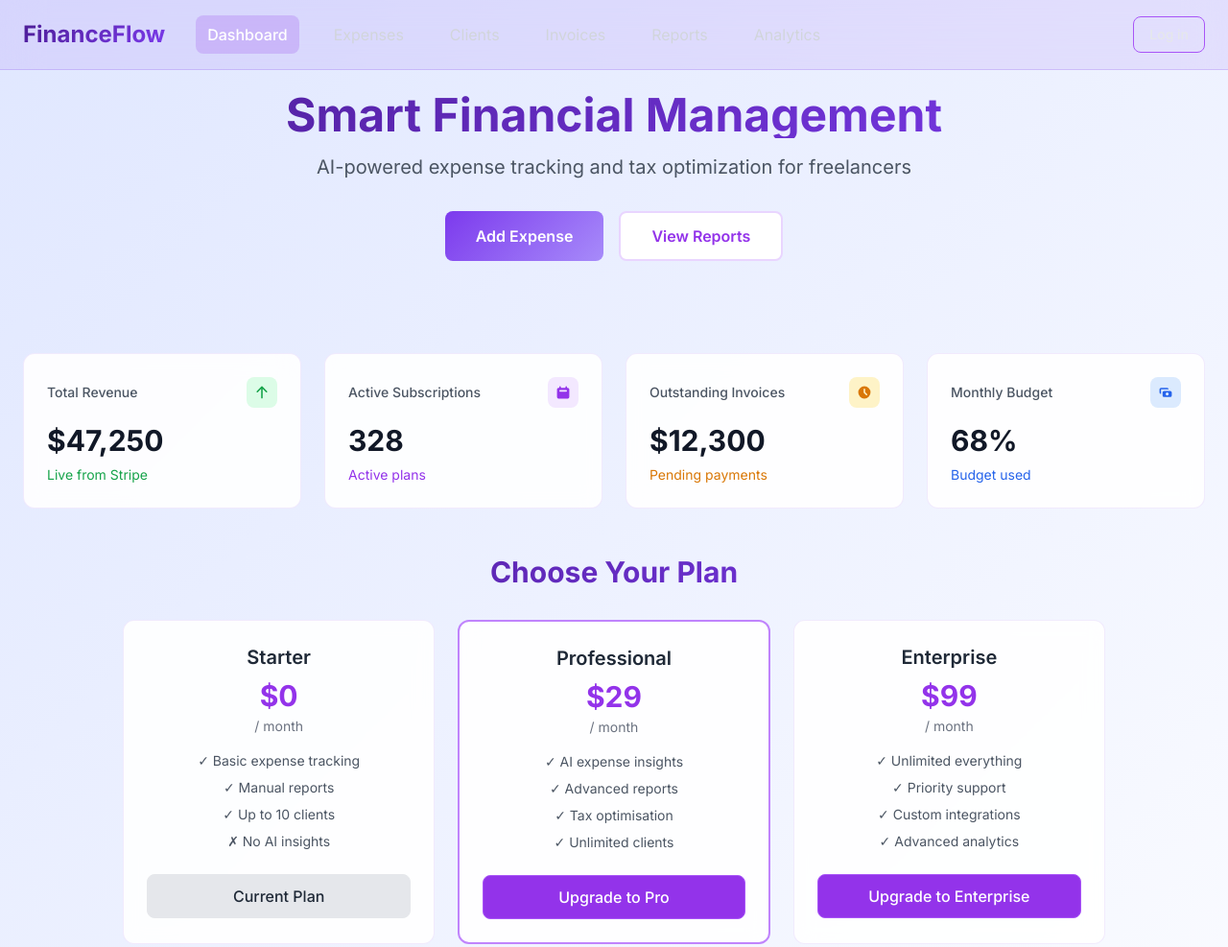
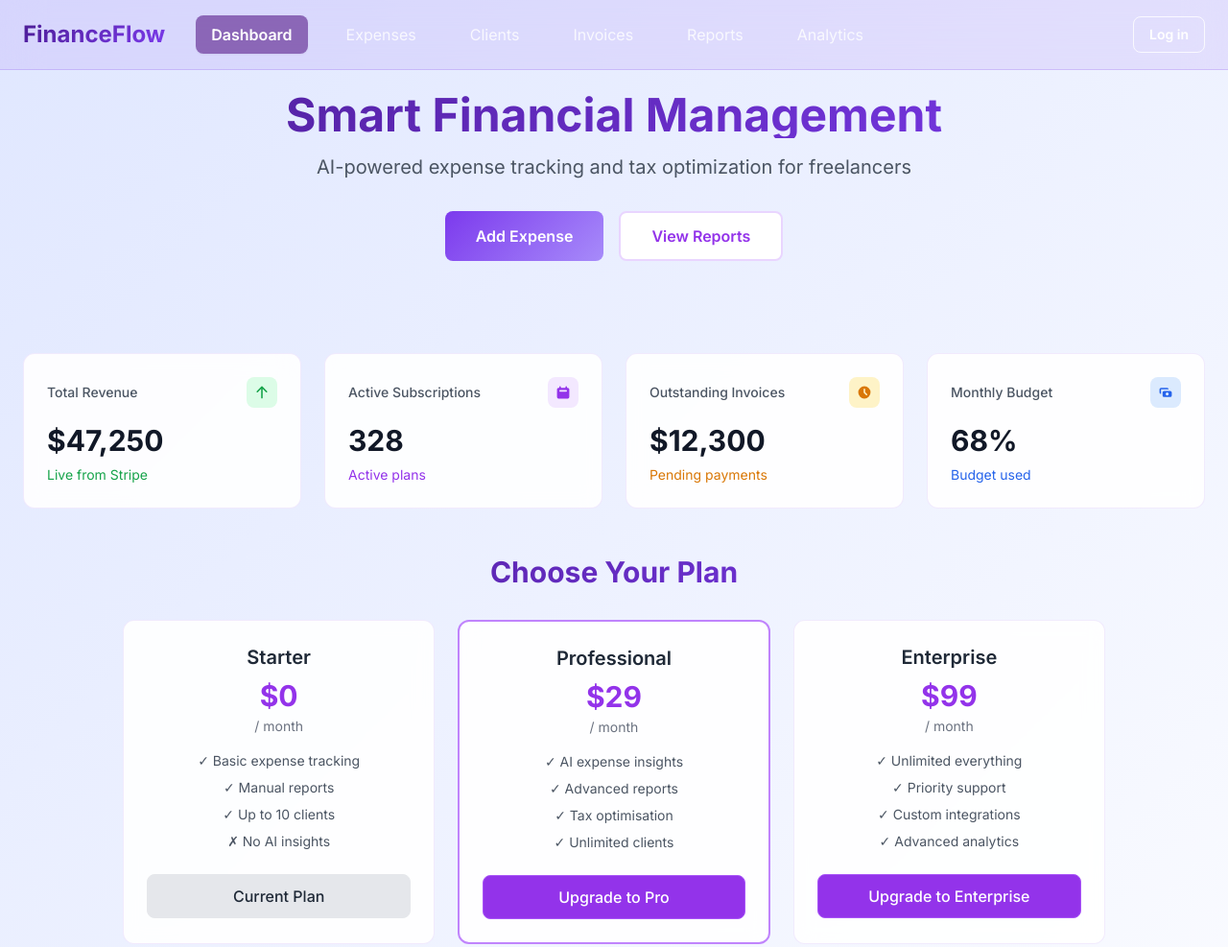
Before and after one commit to mjhouseonline-netizen/FinanceFlow, a website: page index.html in a window 1280 px wide. Shown: the top 987 px of the page at 96% size. Drawn offline with nearby package versions, Linux system fonts and the light colour scheme; no server answers.

Commit message:
update index

```diff
--- a/index.html
+++ b/index.html
@@ -120,18 +120,51 @@
   <script src="main.js" defer></script>
 </head>
 <body>
-  <!-- Navigation -->
+ <!-- Navigation -->
 <nav class="glass-nav fixed w-full top-0 z-50 px-6 py-4">
   <div class="max-w-7xl mx-auto flex items-center justify-between">
     <div class="flex items-center space-x-8">
       <h1 class="text-2xl font-bold gradient-text">FinanceFlow</h1>
       <div class="hidden md:flex space-x-6">
-        <a href="index.html" class="text-white font-medium px-3 py-2 rounded-lg bg-purple-600 bg-opacity-20">Dashboard</a>
-        <a href="expenses.html" class="text-gray-300 hover:text-white transition-colors px-3 py-2 rounded-lg hover:bg-purple-600 hover:bg-opacity-10">Expenses</a>
-        <a href="clients.html" class="text-gray-300 hover:text-white transition-colors px-3 py-2 rounded-lg hover:bg-purple-600 hover:bg-opacity-10">Clients</a>
-        <a href="invoices-ai-enhanced.html" class="text-gray-300 hover:text-white transition-colors px-3 py-2 rounded-lg hover:bg-purple-600 hover:bg-opacity-10">Invoices</a>
-        <a href="reports.html" class="text-gray-300 hover:text-white transition-colors px-3 py-2 rounded-lg hover:bg-purple-600 hover:bg-opacity-10">Reports</a>
-        <a href="analytics.html" class="text-gray-300 hover:text-white transition-colors px-3 py-2 rounded-lg hover:bg-purple-600 hover:bg-opacity-10">Analytics</a>
+        <!-- Active: Dashboard -->
+        <a
+          href="index.html"
+          class="px-4 py-2 rounded-lg bg-purple-900 bg-opacity-60 text-white font-semibold shadow-sm"
+        >
+          Dashboard
+        </a>
+
+        <!-- Inactive links: brighter text + stronger hover -->
+        <a
+          href="expenses.html"
+          class="px-4 py-2 rounded-lg text-white opacity-80 hover:opacity-100 hover:bg-purple-900 hover:bg-opacity-40 transition-colors"
+        >
+          Expenses
+        </a>
+        <a
+          href="clients.html"
+          class="px-4 py-2 rounded-lg text-white opacity-80 hover:opacity-100 hover:bg-purple-900 hover:bg-opacity-40 transition-colors"
+        >
+          Clients
+        </a>
+        <a
+          href="invoices-ai-enhanced.html"
+          class="px-4 py-2 rounded-lg text-white opacity-80 hover:opacity-100 hover:bg-purple-900 hover:bg-opacity-40 transition-colors"
+        >
+          Invoices
+        </a>
+        <a
+          href="reports.html"
+          class="px-4 py-2 rounded-lg text-white opacity-80 hover:opacity-100 hover:bg-purple-900 hover:bg-opacity-40 transition-colors"
+        >
+          Reports
+        </a>
+        <a
+          href="analytics.html"
+          class="px-4 py-2 rounded-lg text-white opacity-80 hover:opacity-100 hover:bg-purple-900 hover:bg-opacity-40 transition-colors"
+        >
+          Analytics
+        </a>
       </div>
     </div>
 
@@ -139,7 +172,7 @@
     <div class="flex items-center space-x-4">
       <a
         href="login.html"
-        class="text-sm font-medium text-gray-200 hover:text-white px-4 py-2 rounded-lg border border-purple-500 hover:bg-purple-600 hover:bg-opacity-20 transition-colors"
+        class="text-sm font-semibold text-white px-4 py-2 rounded-lg border border-white/80 hover:bg-white hover:text-purple-700 transition-colors"
       >
         Log in
       </a>
```
